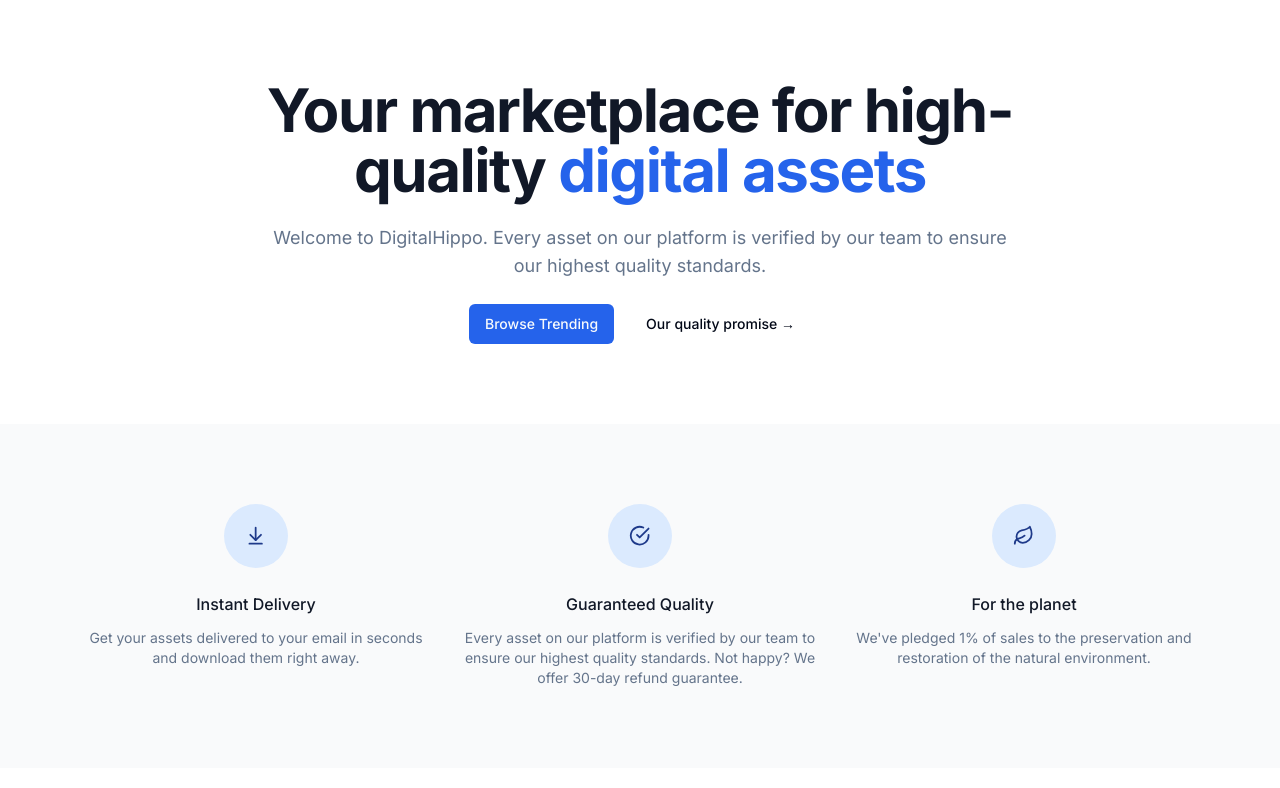
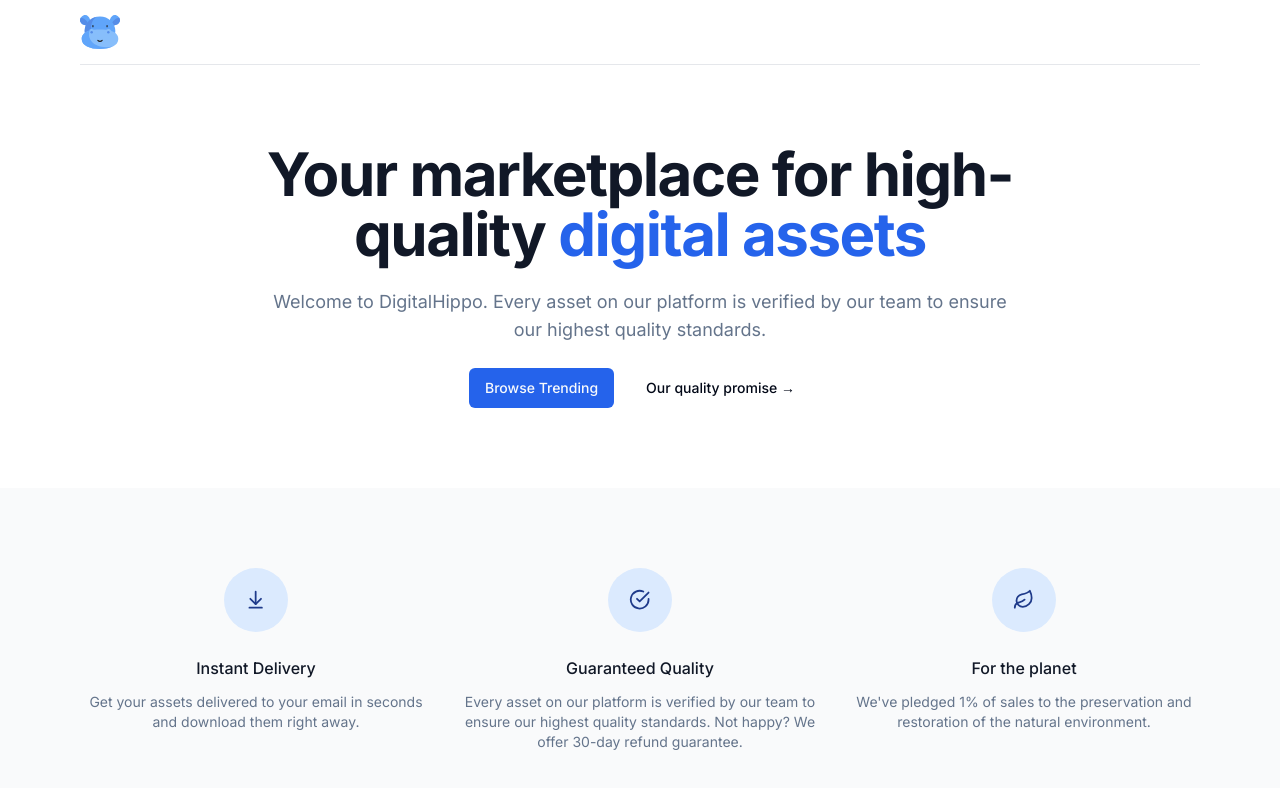
Before and after one commit to KostiantynFirst/e-commerce, a Next.js app: page / in a window 1280 px wide. Shown: the top 788 px of the page. Built offline with nearby package versions, Linux system fonts and the light colour scheme.

Commit message:
Update layout.tsx and navbar.tsx

```diff
--- a/src/app/layout.tsx
+++ b/src/app/layout.tsx
@@ -2,6 +2,7 @@
 import { Inter } from 'next/font/google'
 import { cn } from '@/lib/utils'
 import './globals.css'
+import Navbar from '@/components/Navbar'
 
 const inter = Inter({ subsets: ['latin'] })
 
@@ -19,6 +20,7 @@
     <html lang="en" className='h-full'>
       <body className={cn('relative h-full font-sans antialiased', inter.className)}>
         <main className='relative flex flex-col min-h-screen'>
+          <Navbar />
           <div className='flex-grow flex-1'>{children}</div>
         </main>
       </body>
--- a/src/components/Navbar.tsx
+++ b/src/components/Navbar.tsx
@@ -1,5 +1,6 @@
 import MaxWidthWrapper from "./MaxWidthWrapper";
 import Link from "next/link";
+import { Icons } from "./Icons";
 
 
 const Navbar = () => {
```
